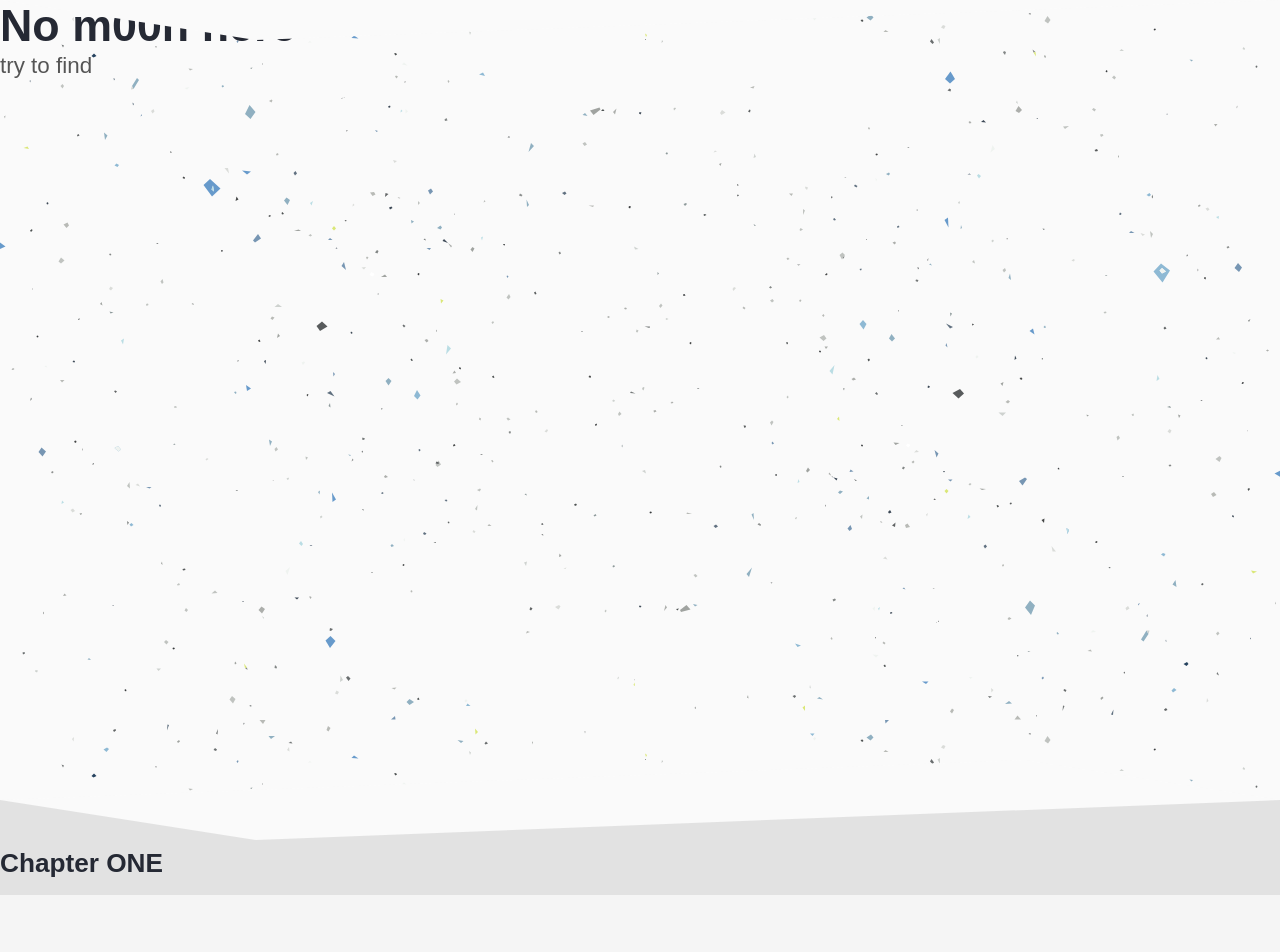
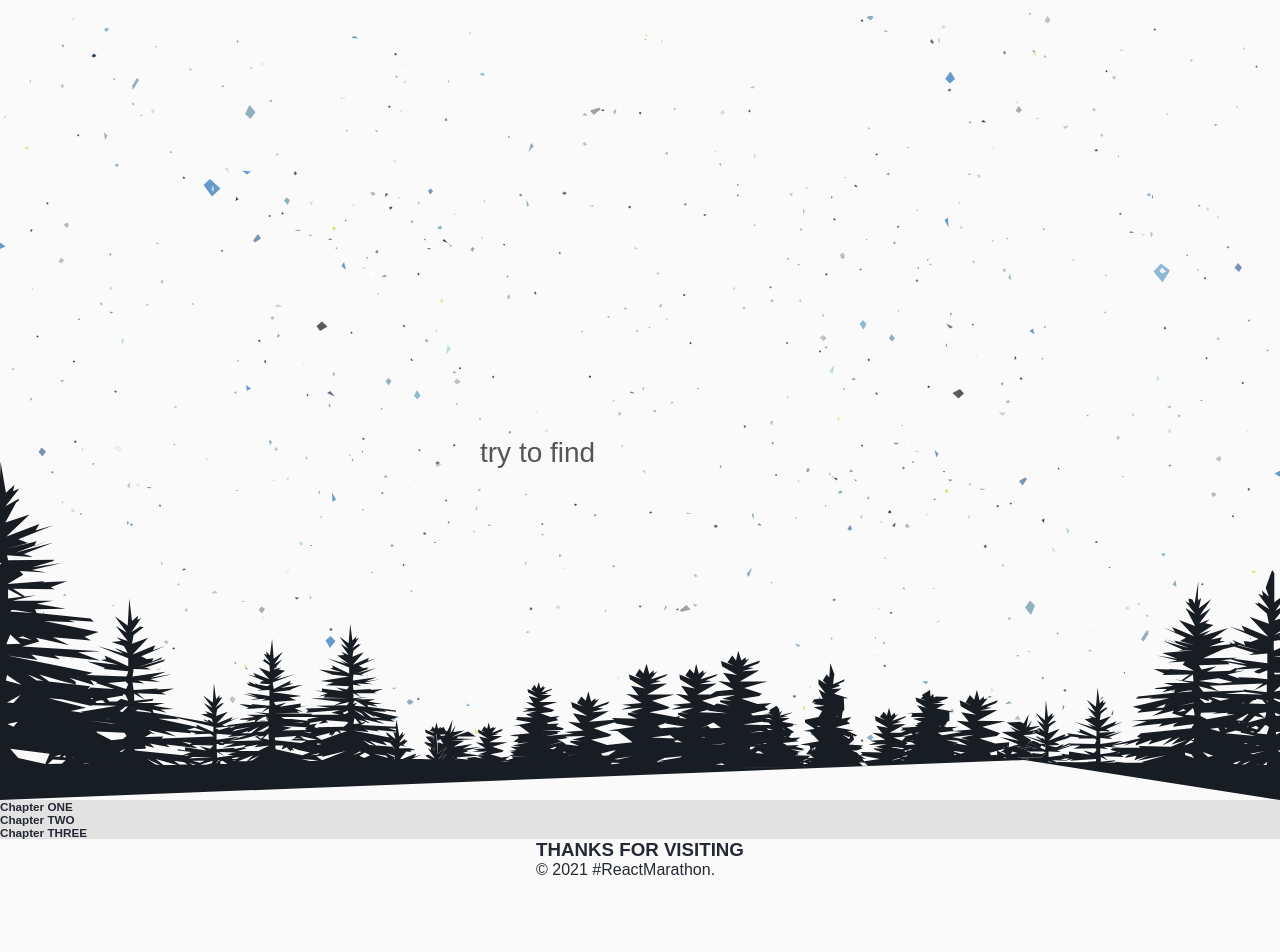
Before and after one commit to ZolF-Anton/pokemon-game, a React (Create React App) app: page / in a window 1280 px wide. Shown: the top 952 px of the page. Built offline with nearby package versions, Linux system fonts and the light colour scheme.

Commit message:
still_not_working

```diff
--- a/src/components/Header/index.js
+++ b/src/components/Header/index.js
@@ -3,9 +3,9 @@ import hStyle from '../Header/header.css';
 const Header = (props) => {
     console.log(hStyle);
     return (
-        <header className="root">
-            <div className={hStyle.forest}></div>
-            <div className={hStyle.container}>
+        <header class="root" className={hStyle.root}>
+            <div class="forest" className={hStyle.forest}></div>
+            <div class="container" className={hStyle.container}>
                 {props.title ? <h1>{props.title}</h1> : null}
 
                 <p>{props.descr}</p>
--- a/src/components/Layout/index.js
+++ b/src/components/Layout/index.js
@@ -8,7 +8,7 @@ const Layout = (props) => {
             ? { backgroundImage: `url(${background})` }
             : { backgroundColor: '#e2e2e2' };
     return (
-        <section className="root" style={stylePicker}>
+        <section className="root" className={lStyle.root} style={stylePicker}>
             <div className={lStyle.wrapper}>
                 <article>
                     <div className={lStyle.title}>
```
